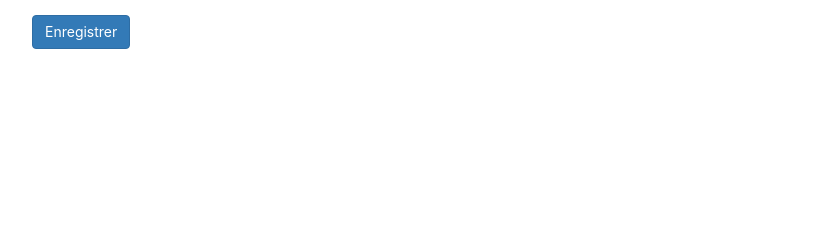
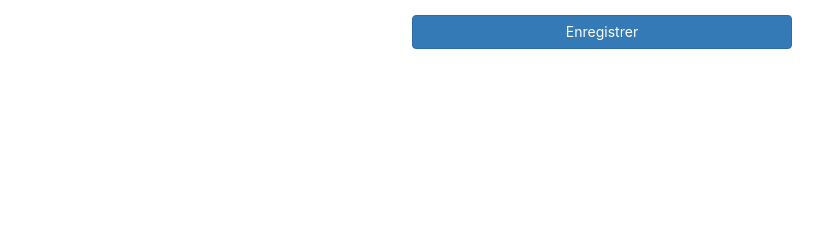
Before and after one commit to Crocmagnon/django-refunds, a Django app: page /refunds/new/ in a window 1280 px wide. Shown: the part 413-653 px from the top of the page, without its empty margins (38-861 px from the left). Run offline with Django 3.2, Linux system fonts and the light colour scheme; the visitor is signed in with stand-in values (Sample User, id 1); data that the repository does not hold is empty; some libraries are stand-ins or nearby versions.

Commit message:
Fix button width

```diff
--- a/refunding/templates/refunding/refund_payment_detail.html
+++ b/refunding/templates/refunding/refund_payment_detail.html
@@ -35,6 +35,6 @@
         {% csrf_token %}
         {{ form.media }}
         {{ form|crispy }}
-        <input class="btn btn-primary" type="submit" value="Enregistrer"/>
+        <input class="btn btn-primary col-xs-12 col-sm-4 col-sm-offset-4" type="submit" value="Enregistrer"/>
     </form>
 {% endblock %}
```
